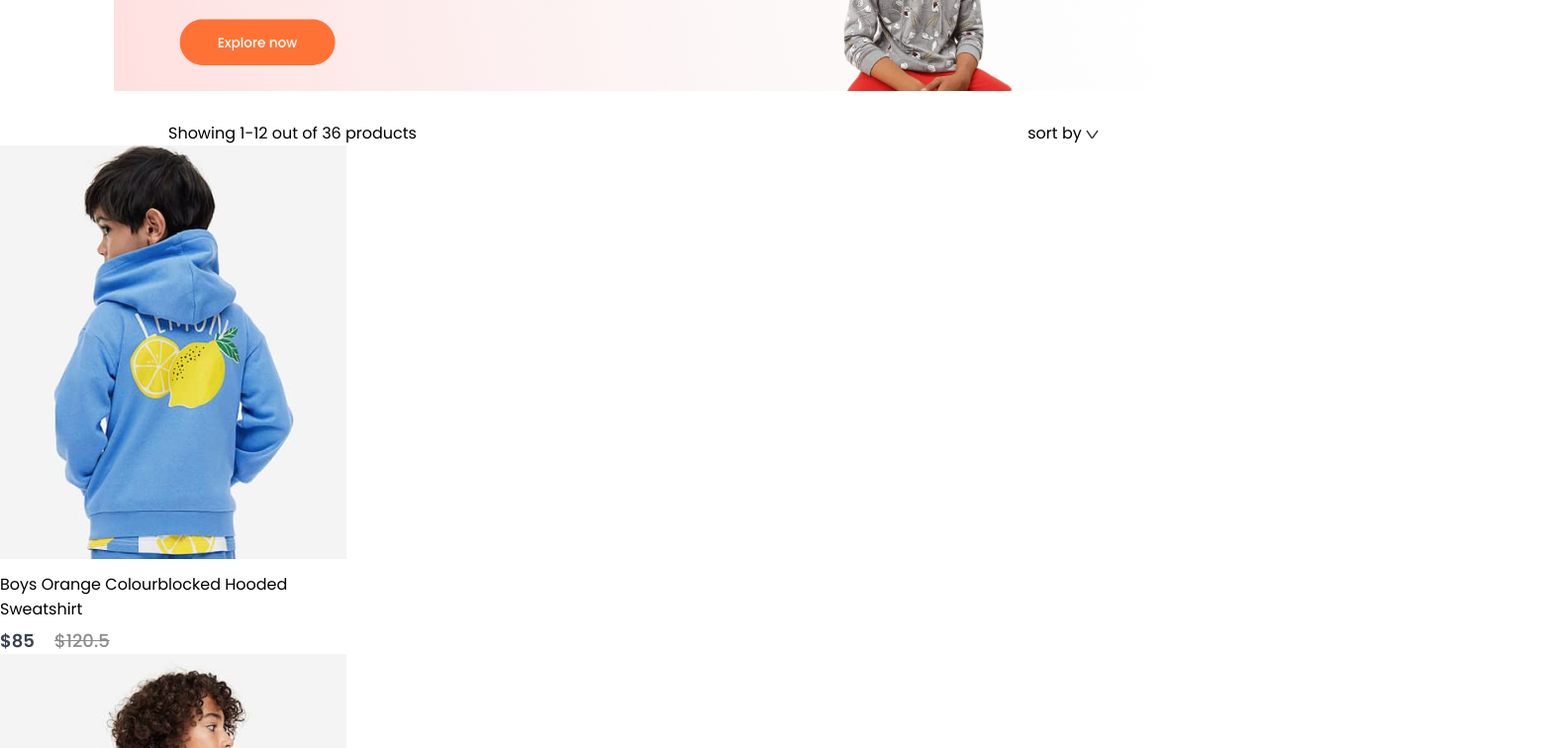
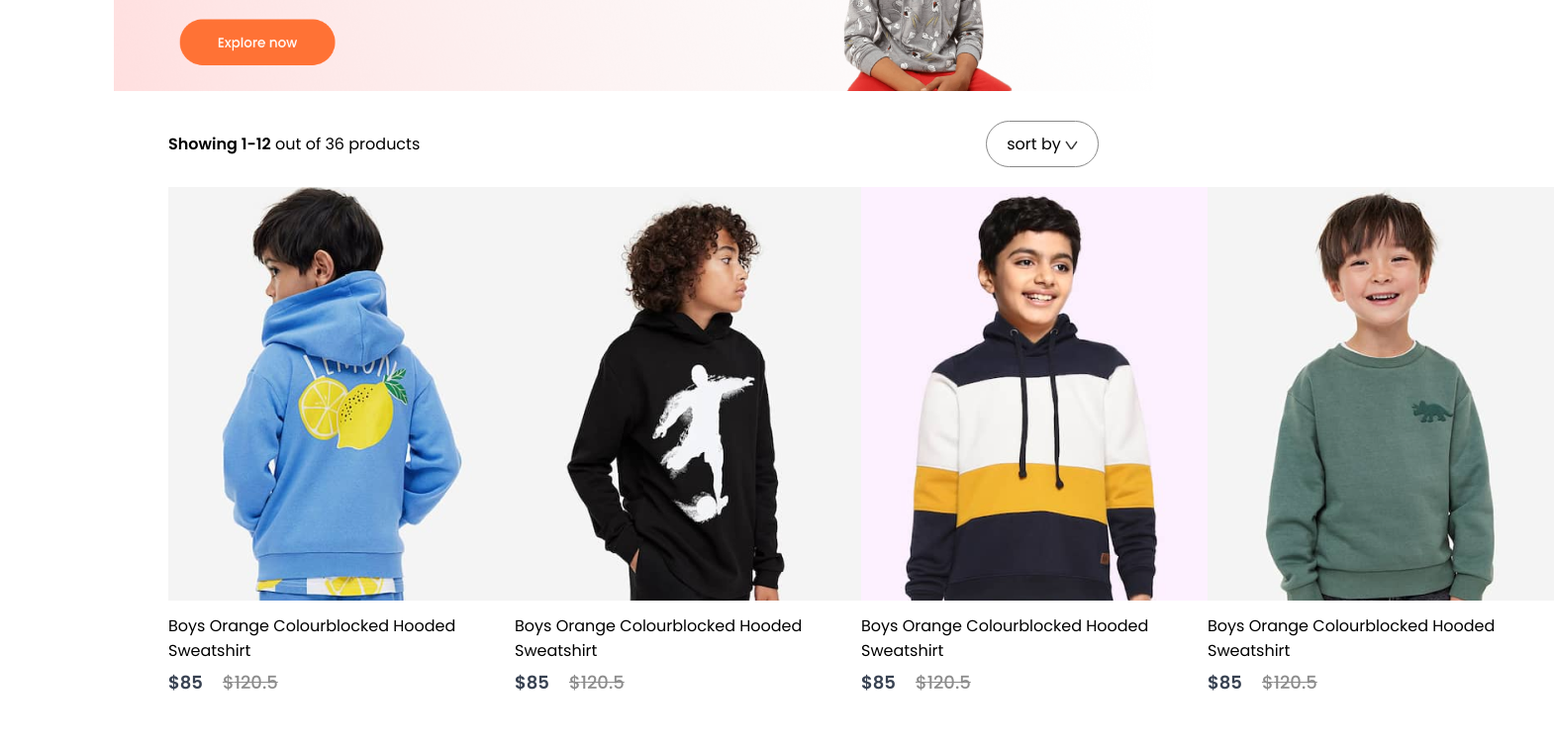
Before and after one commit to Indranil102/Shopping, a React (Create React App) app: page /kids in a window 1280 px wide. Shown: the part 260-1016 px from the top of the page at 99% size, 1570 px wide, since content can reach past the window. Built offline with nearby package versions, Linux system fonts and the light colour scheme; a web font is replaced by a local one.

Commit message:
Product updated

```diff
--- a/src/Pages/CSS/ShopCategory.css
+++ b/src/Pages/CSS/ShopCategory.css
@@ -7,4 +7,20 @@
     display: flex;
     margin: 0px 170px;
     justify-content: space-between;
+    align-items: center;
 }
+
+.shopcategory-sort{
+    padding: 10px 20px;
+    border-radius: 40px;
+    border: 1px solid #888;
+}
+.shopcategory-indexSort p span{
+    font-weight: 600;
+}
+.shopcategory-products{
+    margin: 20px 170px;
+    display: grid;
+    grid-template-columns: 1fr 1fr 1fr 1fr;
+    row-gap: 80px;
+}
```
